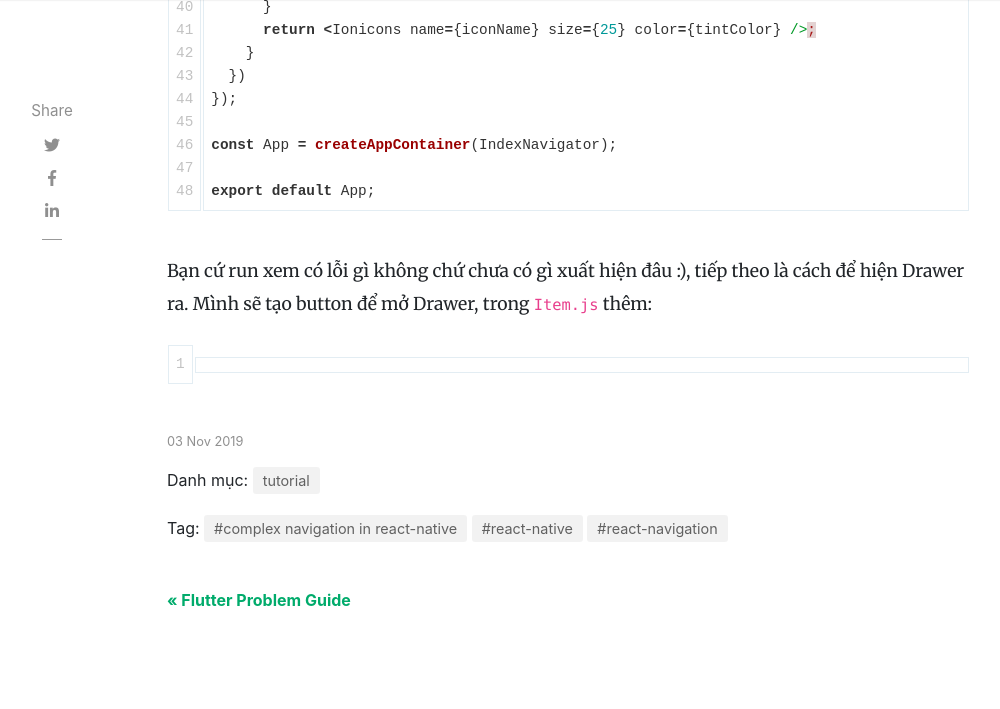
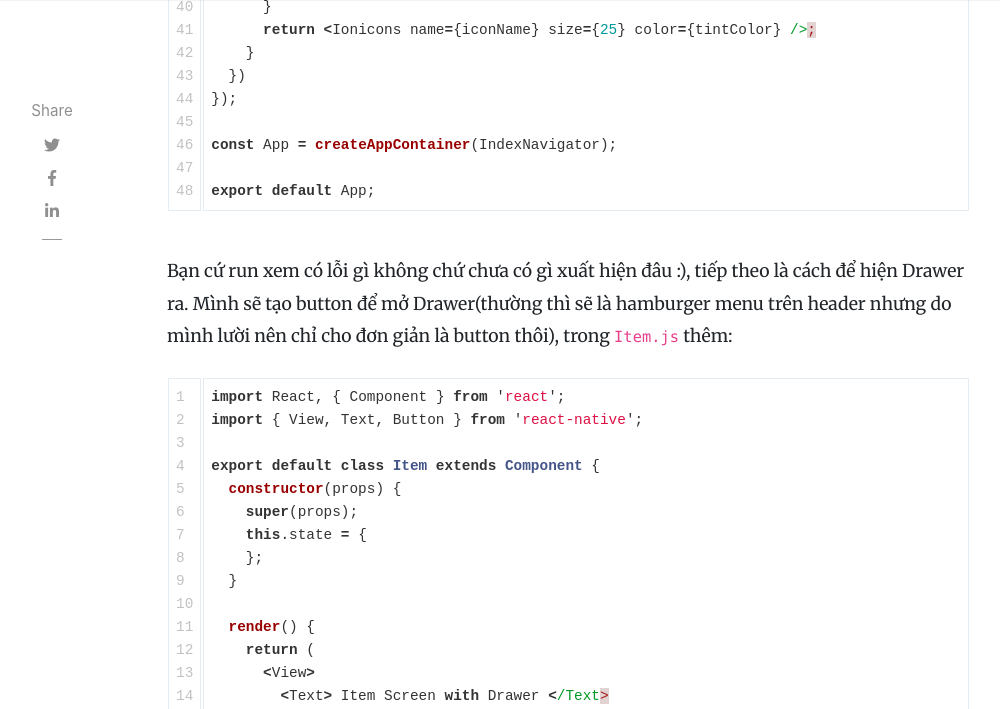
Before and after one commit to tuitucode/tuitucode.github.io, a Jekyll site: the page built from _posts/2019-11-03-ket-hop-stack-tab-drawer-navigation-react-native.md, in a window 1280 px wide and 1400 px high, scrolled down 8128 px, cut to the strip 0-709 px from the top of the window. Shown: the whole strip, without its empty margins (118-1118 px from the left). Built offline with Jekyll 4.4.1, drawn with Linux system fonts in a browser that asks for light colours; nearby versions of some CDN libraries; comment, search, counter and statistics services are not loaded; some of the changed text lies outside the part shown.

Commit message:
Update 2019-11-03-ket-hop-stack-tab-drawer-navigation-react-native.md

````diff
--- a/_posts/2019-11-03-ket-hop-stack-tab-drawer-navigation-react-native.md
+++ b/_posts/2019-11-03-ket-hop-stack-tab-drawer-navigation-react-native.md
@@ -289,7 +289,30 @@
 export default App;
 ```
 
-Bạn cứ run xem có lỗi gì không chứ chưa có gì xuất hiện đâu :), tiếp theo là cách để hiện Drawer ra. Mình sẽ tạo button để mở Drawer, trong `Item.js` thêm:
+Bạn cứ run xem có lỗi gì không chứ chưa có gì xuất hiện đâu :), tiếp theo là cách để hiện Drawer ra. Mình sẽ tạo button để mở Drawer(thường thì sẽ là hamburger menu trên header nhưng do mình lười nên chỉ cho đơn giản là button thôi), trong `Item.js` thêm:
 ```javascript
+import React, { Component } from 'react';
+import { View, Text, Button } from 'react-native';
+
+export default class Item extends Component {
+  constructor(props) {
+    super(props);
+    this.state = {
+    };
+  }
+
+  render() {
+    return (
+      <View>
+        <Text> Item Screen with Drawer </Text>
+        <Button
+        title='Open Drawer'
+        onPress={() => {
+            this.props.navigation.openDrawer();
+        }}/>
+      </View>
+    );
+  }
+}
 
 ```
````
